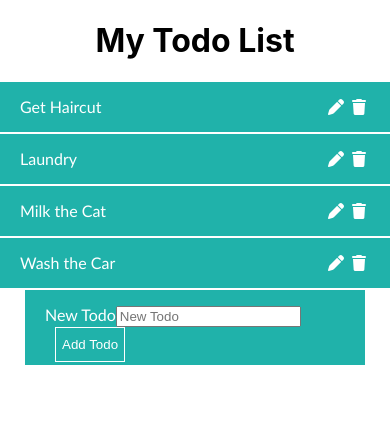
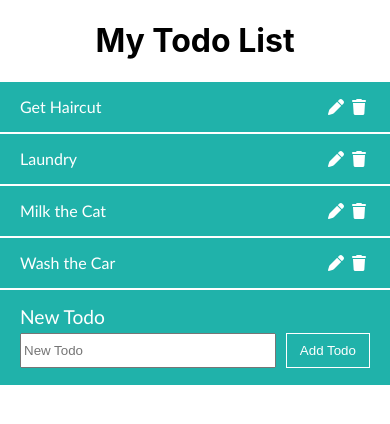
Before and after one commit to TyeCampbell/react-todo-list-, a React (Create React App) app: page / in a window 390 px wide. Shown: the top 424 px of the page. Built offline with nearby package versions, Linux system fonts and the light colour scheme.

Commit message:
added flexbox to TodoForm container for it to be responsive like the todo component items

```diff
--- a/src/App.js
+++ b/src/App.js
@@ -5,7 +5,7 @@ import './App.css';
 function App() {
   return (
     <div className="App">
-      <h1>My Todo List</h1>
+      <div className='app-header'><h1>My Todo List</h1></div>
       <TodoList/>
     </div>
   );
--- a/src/TodoForm.css
+++ b/src/TodoForm.css
@@ -1,16 +1,53 @@
+.todo-form-container {
+    display: flex;
+}
+
 .todo-form {
-    width: 300px;
-    height: 50px;
+    flex-basis: 30%;
+    height: 60px;
     margin-left: auto;
     margin-right: auto;
-    padding: 15px 20px 10px 20px;
+    padding: 15px 20px 20px 20px;
     text-align: left;
     font-family: 'Trebuchet MS', 'Lucida Sans Unicode', 'Lucida Grande', 'Lucida Sans', Arial, sans-serif;
     color: white;
     background-color: lightseagreen;
 }
 
-.todo-form button {
+@media screen and (max-width: 900px) {
+    .todo-form {
+        flex-basis: 40%;
+    }
+}
+
+@media screen and (max-width: 700px) {
+    .todo-form {
+        flex-basis: 60%;
+    }
+}
+
+@media screen and (max-width: 460px) {
+    .todo-form {
+        flex-basis: 100%;
+    }
+}
+
+.todo-form label {
+    display: flex;
+    font-size: larger;
+    padding-bottom: 5px;
+}
+
+.todo-form-inputBTN-container {
+    display: flex;
+}
+
+.todo-form-inputBTN-container input {
+    flex-grow: 5;
+}
+
+.todo-form-inputBTN-container button {
+    flex-grow: 1;
     margin-left: 10px;
     height: 35px;
     border: 1px solid white;
--- a/src/TodoForm.js
+++ b/src/TodoForm.js
@@ -1,4 +1,5 @@
 import React, { Component } from 'react';
+import './TodoForm.css';
 
 class TodoForm extends Component {
 
@@ -29,12 +30,16 @@ class TodoForm extends Component {
 
     render(){
         return (
+            <div className='todo-form-container'>
                 <div className='todo-form'>
                     <form onSubmit={this.handleSubmit}>
                         <label htmlFor='newTodo'>New Todo</label>
+                        <div className='todo-form-inputBTN-container'>
                             <input value={this.state.newTodoItem} id='newTodo' name='newTodoItem' placeholder='New Todo' onChange={this.handleChange}></input>
                             <button>Add Todo</button>
+                        </div>
                     </form>
+                </div>
             </div>
         )
     }
--- a/src/TodoList.js
+++ b/src/TodoList.js
@@ -1,7 +1,7 @@
 import React, { Component } from 'react';
 import Todo from './Todo';
 import TodoForm from './TodoForm';
-import './TodoForm.css';
+import './TodoList.css';
 import uuid from 'uuid/v4';
 
 class TodoList extends Component {
@@ -34,8 +34,8 @@ class TodoList extends Component {
         this.setState({list: this.state.list.filter(item => item.id !== id)})
     }
 
-    changeEditStatus(bool) {
-
+    changeEditStatus(id, bool) {
+       alert(`The id: ${id} is set to ${bool}`)
     }
 
     render() {
@@ -49,14 +49,14 @@ class TodoList extends Component {
             id={item.id}
             key={item.key}
             removeTodo={() => this.removeTodo(item.id)}
-            changeEditStatus={() => this.changeEditStatus(item.isEditing)}
+            changeEditStatus={() => this.changeEditStatus(item.id, item.isEditing)}
             />
         ))
 
 
         return (
 
-            <div>
+            <div className='todolist-container'>
                 {listTodos}
                 <TodoForm addTodo={this.addTodo}/>
             </div>
```
Lines whose indentation alone changed are shown as unchanged.
